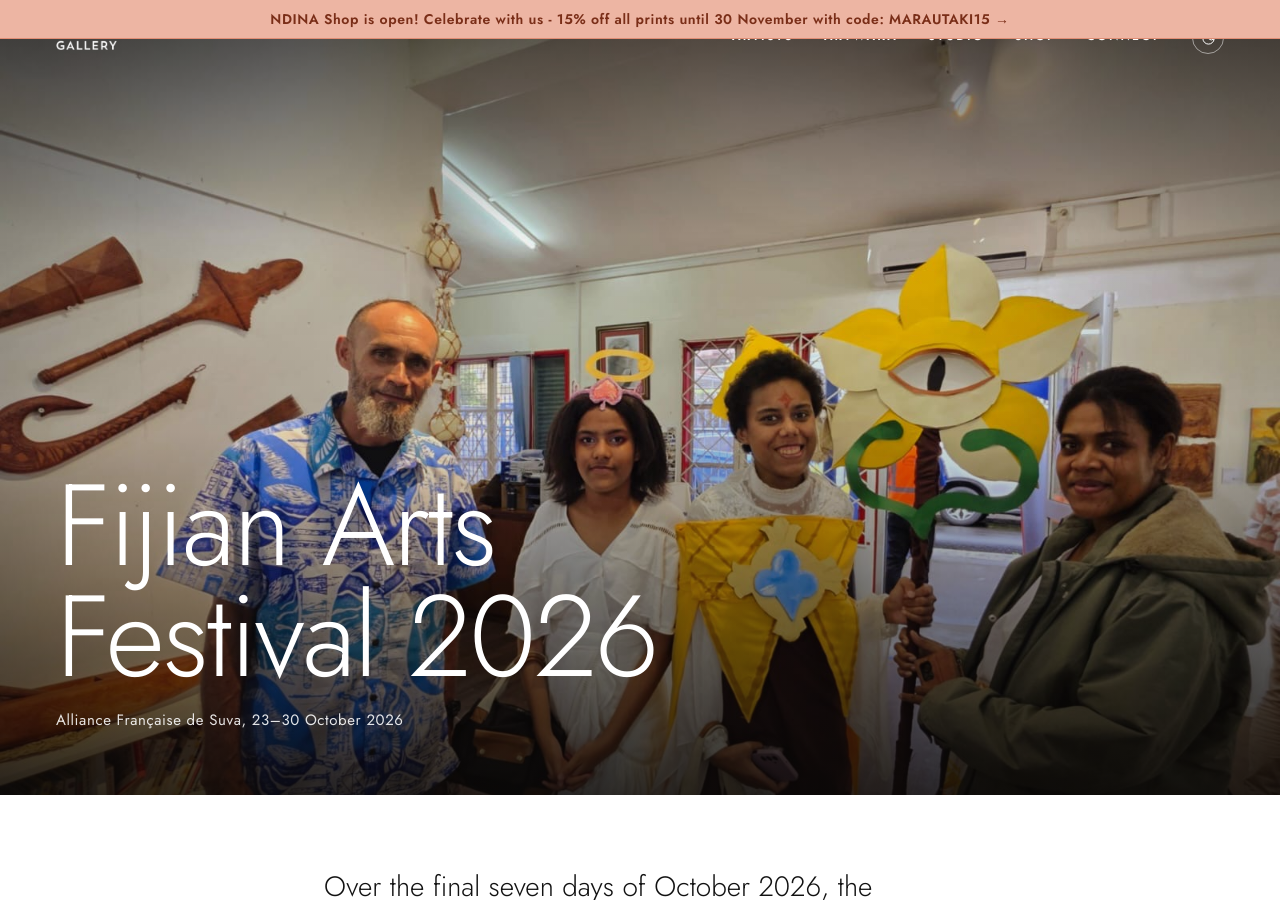
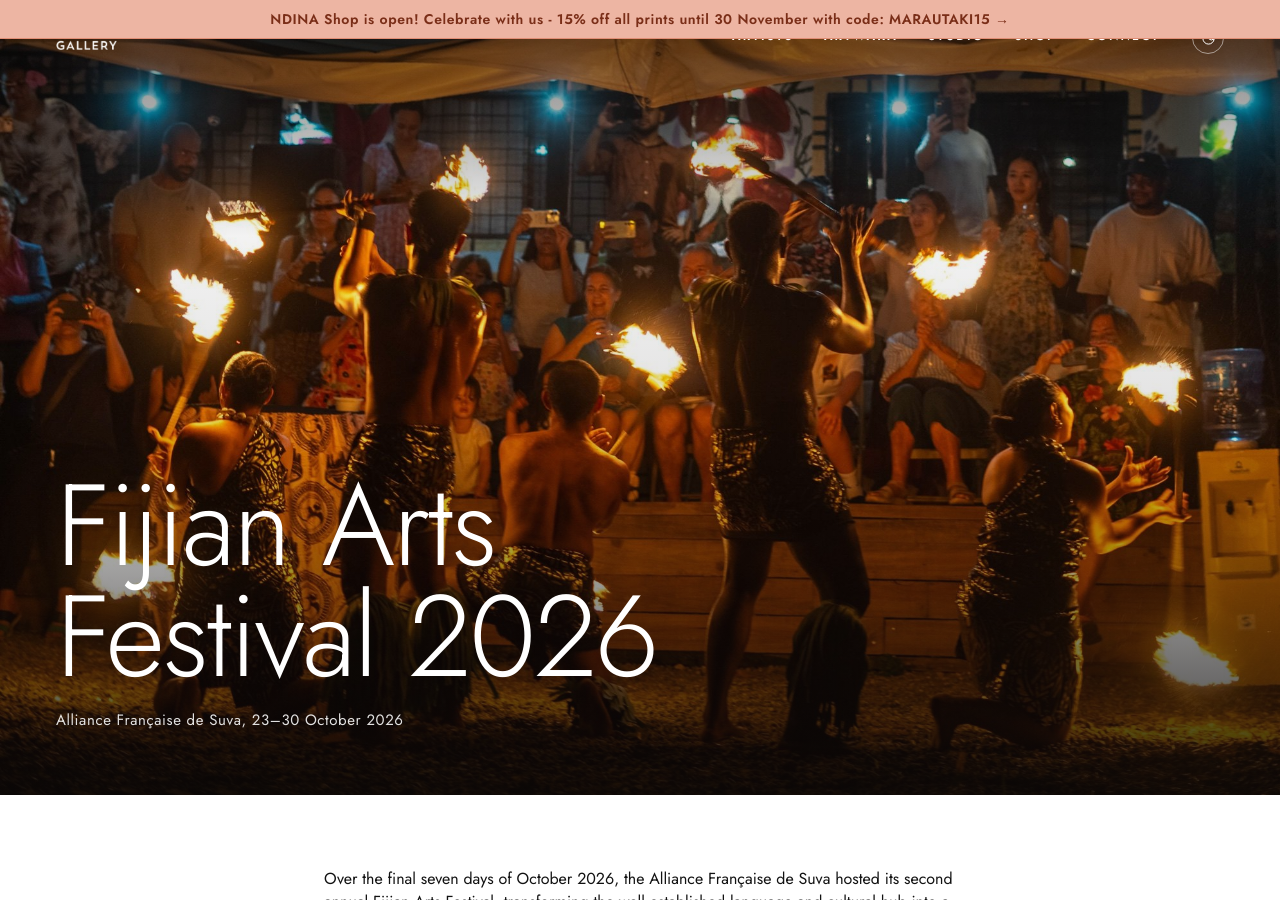
Before and after one commit to chaosjuggler/ndina-gallery, a Jekyll site: the page built from exhibitions/afsuva-2026/recap/index.html, in a window 1280 px wide and 900 px high. Built offline with Jekyll 4.4.1, drawn with Linux system fonts in a browser that asks for light colours.

Commit message:
AF Suva recap: fire dance hero, attendee photos in first carousel, body-size intro, even paragraph spacing
Co-Authored-By: Claude Sonnet 5.5 <noreply@anthropic.com>
Claude-Session: https://claude.ai/code/session_014WWpDyTRjvyeW17nbCJxMf

```diff
--- a/exhibitions/afsuva-2026/recap/index.html
+++ b/exhibitions/afsuva-2026/recap/index.html
@@ -155,6 +155,8 @@ image: /exhibitions/afsuva-2026/recap/img/og-recap.jpg
   .rc-row .txt .rc-pq{margin:0 0 32px;} .rc-row .txt .rc-pq:last-child{margin-bottom:0;}
   .rc-date{display:block;margin-bottom:14px;font-size:12px;font-weight:600;letter-spacing:.2em;text-transform:uppercase;color:var(--clay);}
   .rc-end .rc-sub{max-width:640px;margin:22px auto 0;}
+  .rc-intro{margin-top:72px;} .rc-flow > * + *{margin-top:32px;} .rc-flow .rc-pq{margin-bottom:0;}
+  @media (max-width:760px){.rc-intro{margin-top:52px;}}
   .rc-vh{margin-top:56px;} .rc-vh+.rc-car{margin-top:18px;}
   @media (min-width:761px){.rc-views .rc-cs img{object-fit:contain;}}
   .rc-end{padding-bottom:0 !important;} .rc-endcar{margin-top:72px;} .rc-endcar .rc-car{margin-top:0;}
@@ -197,24 +199,25 @@ image: /exhibitions/afsuva-2026/recap/img/og-recap.jpg
 
 <main>
 <section class="rc-hero">
-  <img src="/exhibitions/afsuva-2026/recap/img/ph-group.jpg" width="1600" height="1200" alt="Placeholder: guests inside the Alliance Française de Suva gallery during the Fijian Arts Festival" fetchpriority="high">
+  <img src="/exhibitions/afsuva-2026/recap/img/hero-fire.jpg" width="1992" height="1992" alt="Fire dancers kneeling and swinging flaming batons in front of the audience in the Alliance Française garden on closing night" fetchpriority="high" style="object-position:50% 72%">
   <div class="rc-ttl">
     <h1>Fijian Arts<br>Festival 2026</h1>
     <p class="rc-dateline">Alliance Française de Suva, 23–30 October 2026</p>
   </div>
 </section>
 
-<div class="rc-col">
-  <p class="rc-lede">Over the final seven days of October 2026, the Alliance Française de Suva hosted its second annual Fijian Arts Festival, transforming the well established language and cultural hub into a vibrant platform celebrating Fijian heritage and contemporary artforms.<br><br>A week of fine art exhibition and curated workshops facilitated by local Fijian artists and artisans offered participants the opportunity to explore painting, dance, wood carving, illustration and canoe building connecting the local community to Suva’s deeply rooted artistic ecosystem.</p>
+<div class="rc-col rc-flow rc-intro">
+  <p class="body">Over the final seven days of October 2026, the Alliance Française de Suva hosted its second annual Fijian Arts Festival, transforming the well established language and cultural hub into a vibrant platform celebrating Fijian heritage and contemporary artforms.</p>
+  <p class="body">A week of fine art exhibition and curated workshops facilitated by local Fijian artists and artisans offered participants the opportunity to explore painting, dance, wood carving, illustration and canoe building connecting the local community to Suva’s deeply rooted artistic ecosystem.</p>
 </div>
-<section class="rc-car " aria-roledescription="carousel" aria-label="Exhibition photos">
-  <div class="rc-cview"><figure class="rc-cs is-active"><img src="/exhibitions/afsuva-2026/recap/img/ph-group.jpg" alt="Placeholder: group of guests inside the Alliance Française gallery" decoding="async"></figure><figure class="rc-cs"><img src="/exhibitions/afsuva-2026/recap/img/ph-artists.jpg" alt="Placeholder: three artists seated on a sofa at the Alliance Française" loading="lazy" decoding="async"></figure><figure class="rc-cs"><img src="/exhibitions/afsuva-2026/recap/img/ph-poster.jpg" alt="Placeholder: Fijian Arts Festival 2026 exhibiting artists poster" loading="lazy" decoding="async"></figure><figure class="rc-cs"><img src="/exhibitions/afsuva-2026/recap/img/ph-josaia.jpg" alt="Placeholder: painting by Josaia Waqabaca McNamara" loading="lazy" decoding="async"></figure><figure class="rc-cs"><img src="/exhibitions/afsuva-2026/recap/img/ph-alamanda.jpg" alt="Placeholder: painting by Alamanda Datt of a hand holding fish" loading="lazy" decoding="async"></figure>
+<section class="rc-car rc-views" aria-roledescription="carousel" aria-label="Festival photos">
+  <div class="rc-cview"><figure class="rc-cs is-active"><img src="/exhibitions/afsuva-2026/recap/img/att-1.jpg" alt="Four women seated together on a sofa beneath a French flag" decoding="async"></figure><figure class="rc-cs"><img src="/exhibitions/afsuva-2026/recap/img/att-2.jpg" alt="Two women smiling together in front of a large barkcloth fan" loading="lazy" decoding="async"></figure><figure class="rc-cs"><img src="/exhibitions/afsuva-2026/recap/img/att-3.jpg" alt="Three guests with their arms around each other in front of paintings in the gallery" loading="lazy" decoding="async"></figure><figure class="rc-cs"><img src="/exhibitions/afsuva-2026/recap/img/att-4.jpg" alt="Two guests holding plates of food in the corridor of the Alliance Française" loading="lazy" decoding="async"></figure><figure class="rc-cs"><img src="/exhibitions/afsuva-2026/recap/img/att-5.jpg" alt="Guests holding drinks and plates listening to the opening speeches in front of the Fijian flag" loading="lazy" decoding="async"></figure><figure class="rc-cs"><img src="/exhibitions/afsuva-2026/recap/img/att-6.jpg" alt="Three artists seated and smiling on a sofa at the Alliance Française" loading="lazy" decoding="async"></figure><figure class="rc-cs"><img src="/exhibitions/afsuva-2026/recap/img/att-7.jpg" alt="Visitors in costume holding a large flower staff, posing in the gallery" loading="lazy" decoding="async"></figure>
     <button class="rc-arrow prev" type="button" aria-label="Previous photo"><svg viewBox="0 0 24 24" fill="none" stroke="currentColor" stroke-width="1.8"><path d="M15 5l-7 7 7 7"/></svg></button>
     <button class="rc-arrow next" type="button" aria-label="Next photo"><svg viewBox="0 0 24 24" fill="none" stroke="currentColor" stroke-width="1.8"><path d="M9 5l7 7-7 7"/></svg></button>
-    <div class="rc-dots"><button class="rc-dot is-active" type="button" aria-label="Show photo 1 of 5"><i></i></button><button class="rc-dot" type="button" aria-label="Show photo 2 of 5"><i></i></button><button class="rc-dot" type="button" aria-label="Show photo 3 of 5"><i></i></button><button class="rc-dot" type="button" aria-label="Show photo 4 of 5"><i></i></button><button class="rc-dot" type="button" aria-label="Show photo 5 of 5"><i></i></button></div>
+    <div class="rc-dots"><button class="rc-dot is-active" type="button" aria-label="Show photo 1 of 7"><i></i></button><button class="rc-dot" type="button" aria-label="Show photo 2 of 7"><i></i></button><button class="rc-dot" type="button" aria-label="Show photo 3 of 7"><i></i></button><button class="rc-dot" type="button" aria-label="Show photo 4 of 7"><i></i></button><button class="rc-dot" type="button" aria-label="Show photo 5 of 7"><i></i></button><button class="rc-dot" type="button" aria-label="Show photo 6 of 7"><i></i></button><button class="rc-dot" type="button" aria-label="Show photo 7 of 7"><i></i></button></div>
   </div>
 </section>
-<div class="rc-col" style="margin-top:72px">
+<div class="rc-col rc-flow" style="margin-top:72px">
   <p class="body">Speaking at the opening ceremony, French Chargé d’Affaires Benjamin Delannoy said:</p>
   <blockquote class="rc-pq">“That is the joy of a place like the Alliance, everyone has something to share and everyone has something to learn….these exchanges strengthen the friendship between France and Fiji, build lasting connections between our communities and enrich a wider Pacific dialogue celebrating Fijian heritage as a living source of creativity.”<cite>Benjamin Delannoy, French Chargé d’Affaires</cite></blockquote>
   <p class="body">Initiated under the leadership of former Alliance Française Director Yann Carpentier, this year’s festival was carried forward by newly arrived Director Julien Kohlmann who significantly expanded the programme’s reach into Fiji’s arts and cultural community through new partnerships with Kai Wai Outrigger Canoe Club, Kite Warriors Fiji, Manava Performing Arts, The Poetry Shop, and <a href="/">NDINA Gallery</a>.</p>
```
Also changed, not shown: exhibitions/afsuva-2026/recap/img/att-1.jpg (added), exhibitions/afsuva-2026/recap/img/att-2.jpg (added), exhibitions/afsuva-2026/recap/img/att-3.jpg (added), exhibitions/afsuva-2026/recap/img/att-4.jpg (added), exhibitions/afsuva-2026/recap/img/att-5.jpg (added), exhibitions/afsuva-2026/recap/img/att-6.jpg (added), exhibitions/afsuva-2026/recap/img/att-7.jpg (added), exhibitions/afsuva-2026/recap/img/hero-fire.jpg (added), exhibitions/afsuva-2026/recap/img/og-recap.jpg.
